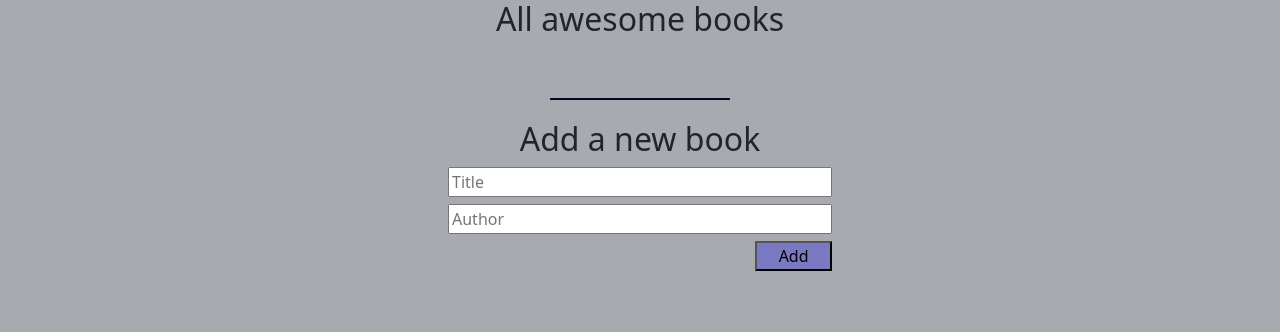
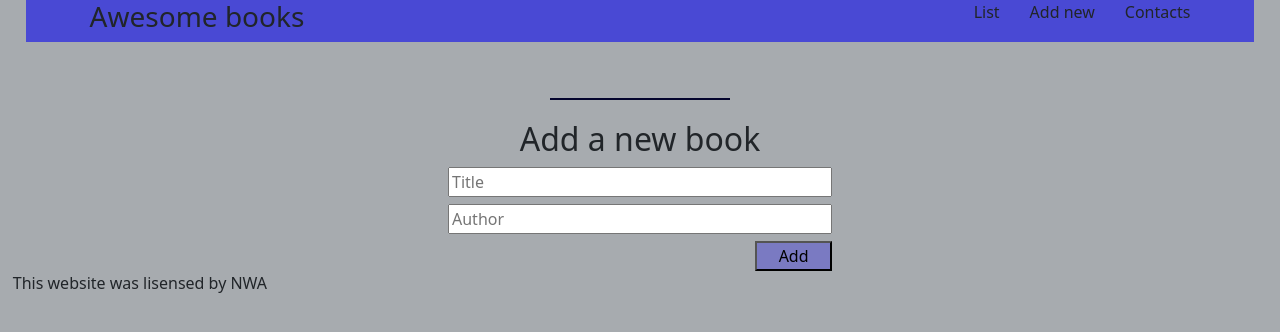
Before and after one commit to ikoote1/Awesome-Books, a website: page index.html in a window 1280 px wide. Drawn offline with nearby package versions, Linux system fonts and the light colour scheme.

Commit message:
Added footer and nav-bar

```diff
--- a/index.html
+++ b/index.html
@@ -16,6 +16,19 @@
   </head>
   <body>
     <div class="container-div">
+      <section class="header">
+        <nav class="nar-bar">
+          <div class="nav-bar-list">
+            <h3>Awesome books</h3>
+            <ul class="nav-list">
+              <li>List</li>
+              <li>Add new</li>
+              <li>Contacts</li>
+            </ul>
+          </div>
+          <div class="date"></div>
+        </nav>
+      </section>
       <!-- books displayed -->
       <section class="book-displayed-section">
         <h2 class="all-books-title">All awesome books</h2>
@@ -33,6 +46,11 @@
           <input type="submit" class="submit-btn" value="Add" />
         </form>
       </section>
+      <section class="footer">
+        <div >
+          <p class="foober-bar">This website was lisensed by NWA</p>
+        </div>
+      </section>
     </div>
     <script src="index.js"></script>
   </body>
--- a/index.js
+++ b/index.js
@@ -26,7 +26,7 @@ class UI {
     tableRow.innerHTML = `
            <td>${book.title}</td>
            <td class= "td-by">  By ${book.author}</td>
-           <td><a href="#" class="remove-btn">Remove</a></td>
+           <td ><a href="#" class="remove-btn">Remove</a></td>
         `;
 
     list.appendChild(tableRow);
--- a/style.css
+++ b/style.css
@@ -10,6 +10,29 @@ body {
   left: 25%;
   margin-top: 20px;
   margin-bottom: 20px;
+}
+.nar-bar{
+  position: fixed;
+  width: 100%;
+}
+.nav-bar-list{
+  background-color: #4949d4;
+  width: 96%;
+  display: flex;
+  flex-direction: row;
+  justify-content: space-between;
+  border: #000;
+  position: relative;
+  left: 2%;
+  padding: 0% 5% 0% 5%;
+}
+
+.nav-list{
+  list-style: none;
+  display: flex;
+  flex-direction: row;
+  float: right;
+  gap: 30px;
 }
 
 tr {
@@ -27,7 +50,9 @@ td {
   background-color: #fff;
   border: 1px solid #000;
   text-decoration: none;
+  float: right;
   padding: 3px;
+  margin-right: 5%;
 }
 
 .remove-btn:hover {
@@ -62,6 +87,12 @@ h2 {
   left: 65%;
   background-color: #7a7ac2;
 }
+.foober-bar{
+  border: #000;
+  width: 98%;
+  position: relative;
+  left: 1%;
+}
 
 @media (min-width: 790px) {
   .submit-btn {
```
